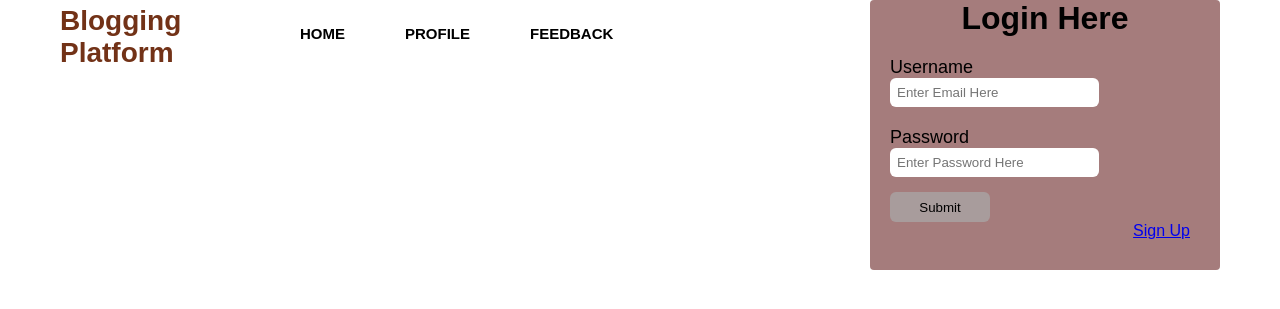
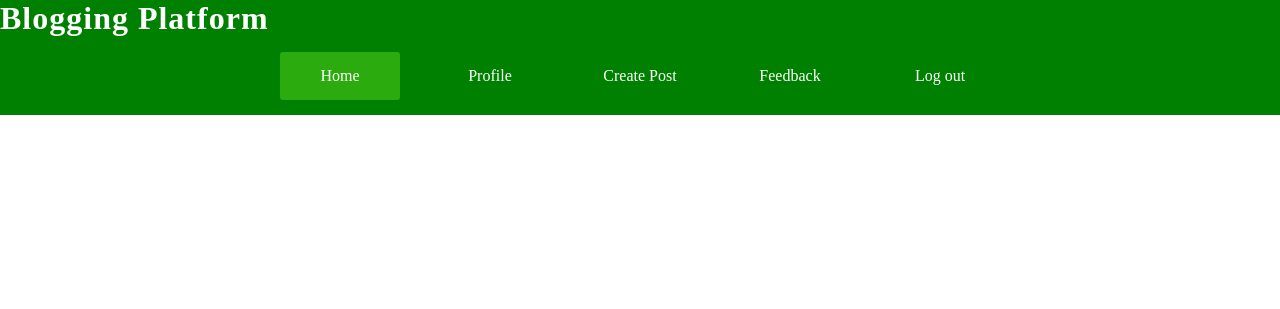
Before and after one commit to Khuslal/Source-code-of-Postup, a PHP site: page /website.html in a window 1280 px wide. Shown: the top 309 px of the page. Run offline with PHP 8.4, Linux system fonts and the light colour scheme; some libraries are stand-ins or nearby versions.

Commit message:
Add files via upload

```diff
--- a/style.css
+++ b/style.css
@@ -1,123 +1,110 @@
-*{
+*
+{
+    padding: 0;
     margin: 0;
-    padding: 0;
+    box-sizing: border-box;
 }
 
-.main{
-    width: 100%;
-    background: linear-gradient(to top, brown,black)50%), url
+body{
+    background-size: cover;
+    background-position: center;
 }
 
-.navbar{
-    width: 1200px;
-    height: 75px;
-    margin: auto;
+.menu-bar{
+    background: green;
+    text-align: center;
 }
 
-.icon{
-    width:200px;
-    float: left;
-    height: 70px;
+.menu-bar ul{
+    display: inline-flex;
+    list-style: none;
+    color: white;
+}
+
+.menu-bar ul li{
+    width: 120px;
+    margin: 15px;
+    padding: 15px;
+
+}
+
+.menu-bar ul li a{
+    text-decoration: none;
+    color: white;
+}
+
+.active, .menu-bar ul li:hover{
+     background: #2bab0d;
+     border-radius: 3px;
+}
+
+.sub-menu-1{
+    display: none;
+}
+
+.menu-bar ul li:hover .sub-menu-1{
+    display: block;
+    position: absolute;
+    background: green;
+    margin-top: 15px;
+    margin-left: -15px;
+}
+
+.menu-bar ul li:hover .sub-menu-1 ul{
+    display: block;
+    margin: 10px;
+
+}
+
+.menu-bar ul li:hover .sub-menu-1 ul li{
+    width: 150px;
+    padding: 10px;
+    background: transparent;
+    border-radius: 0;
+    text-align: left;
+
+}
+
+.menu-bar ul li:hover .sub-menu-1 ul li{
+    width: 150px;
+    padding: 10px;
+    border-bottom: 1px double  white;
+    background: transparent;
+    border-radius: 0;
+    text-align: left;
+}
+
+.menu-bar ul li:hover .sub-menu-1 ul li:last-child{
+    border-bottom: none;
+}
+
+.menu-bar ul li:hover .sub-menu-1 ul li a:hover{
+    color:rgb(160, 204, 160);
+}
+
+.fa-arrow-right{
+    float:right;
+}
+
+.sub-menu-2{
+    display: none;
+}
+
+.other-list:hover .sub-menu-2{
+    position: absolute;
+    display: block;
+    margin-top: -40px;
+    margin-left: 140px;
+    background-color: rgb(68, 138, 68);
+}
+
+header{
+    color:white;
+    text-align: left;
 }
 
 .logo{
-    color: rgb(114, 50, 23);
-    font-size: 28px;
-    font-family: Arial;
-    padding-left: 20px;
-    float: left;
-    padding-top: 5px;
+    font-size: 16px;
+    font-weight: bold;
+    letter-spacing: 1px;
 }
-
-.menu{
-    width: 350px;
-    float: left;
-    height: 60px ;
-}
-
-ul{
-    float: left;
-    display: flex;
-    justify-content: center;
-    align-items: center;
-}
-
-ul li{
-    list-style-type:none;
-    margin-left: 60px;
-    margin-top: 25px;
-    font-size: 15px;
-}
-
-ul li a{
-    text-decoration: none;
-    color: black;
-    font-family: arial;
-    font-weight: bold;
-    transition: 0.4s ease-in-out;
-}
-
-ul li a:hover{
-    color: brown;
-}
-
-body{
-    font-family: Arial;
-}
-.login-box{
-    width: 350px;
-    height: 270px;
-    float: left;
-    margin-left:280px;
-    background-color: rgb(165, 124, 124);
-    border-radius: 4px;
-}
-
-h1{
-   text-align: center;
-}
-
-
-
-form{
-    width: 300px;
-    margin-left: 20px;
-
-}
-
-form label{
-    display: flex;
-    margin-top: 20px;
-    font-size: 18px;
-}
-
-form input{
-    width: 65%;
-    padding: 7px;
-    border: none;
-    border-radius: 6px;
-    outline: none;
-}
-
-input[type="button"]{
-    width: 100px;
-    height: 30px;
-    margin-top: 15px;
-    border: none;
-    background-color: rgb(168, 156, 156);
-
-}
-
-input[type="button"]:hover{
-    color: brown;
-    background-color: white;
-}
-
-.a{
-    color: black;
-}
-
-.next{
-    color: black;
-    text-align: right;
-}
--- a/website.html
+++ b/website.html
@@ -3,40 +3,35 @@
 <head>
     <meta charset="UTF-8">
     <meta name="viewport" content="width=device-width, initial-scale=1.0">
-    <title>Website</title>
+    <title>Blogging Platform</title>
     <link rel="stylesheet" href="style.css">
+    <link rel="stylesheet" href="https://cdn.jsdelivr.net/npm/@fortawesome/fontawesome-free@6.6.0/css/fontawesome.min.css">
 </head>
 <body>
-    <div class="main">
-        <div class="navbar">
-            <div class="icon">
-                <h2 class="logo">Blogging Platform</h2>
-            </div>
-
-            <div class="menu">
-                <ul>
-                    <li><a href="#">HOME</a></li>
-                    <li><a href="#">PROFILE</a></li>
-                    <li><a href="#">FEEDBACK</a></li>
-
-                </ul>
-            </div>
-     <body>
-            <div class="login-box">
-                <h1>Login Here</h1>
-                <form>
-                    <label>Username</label>
-                    <input type="email" name="email" placeholder="Enter Email Here">
-                    <label>Password</label>
-                    <input type="password" name="" placeholder="Enter Password Here">
-                    <input type="button" value="Submit">
-                    <p class="next"><a href="signup.html">Sign Up</a></p>
-                </form>
-            </div>
-            </body>
-
-
-        </div>
-    </div>
+    <div class="menu-bar">
+        <header>
+            <div class="logo"><h1>Blogging Platform</h1></div>
+        </header>
+    <ul>
+        <li class="active"><a href="#">Home</a></li>
+        <li><a href="#">Profile</a>
+              <div class="sub-menu-1">
+                 <ul>
+                    <li class="other-list"><a href="#">My Contents</a><i class="fa fa-angle-right"></i>
+                        <div class="sub-menu-2">
+                            <ul>
+                               <li><a href="#">Edit</a></li>
+                               <li><a href="#">Delete Post</a></li>
+                            </ul>
+                        </div>
+                    </li>
+                 </ul>
+              </div>
+             </li>
+        <li><a href="#">Create Post</a></li>
+        <li><a href="#">Feedback</a></li>
+        <li><a href="#">Log out</a></li>
+    </ul>
+</div>
 </body>
 </html>
```
Also changed, not shown: login.html (added, +21 -0 lines), signup.html (+7 -5 lines), style1.css (+15 -3 lines).
